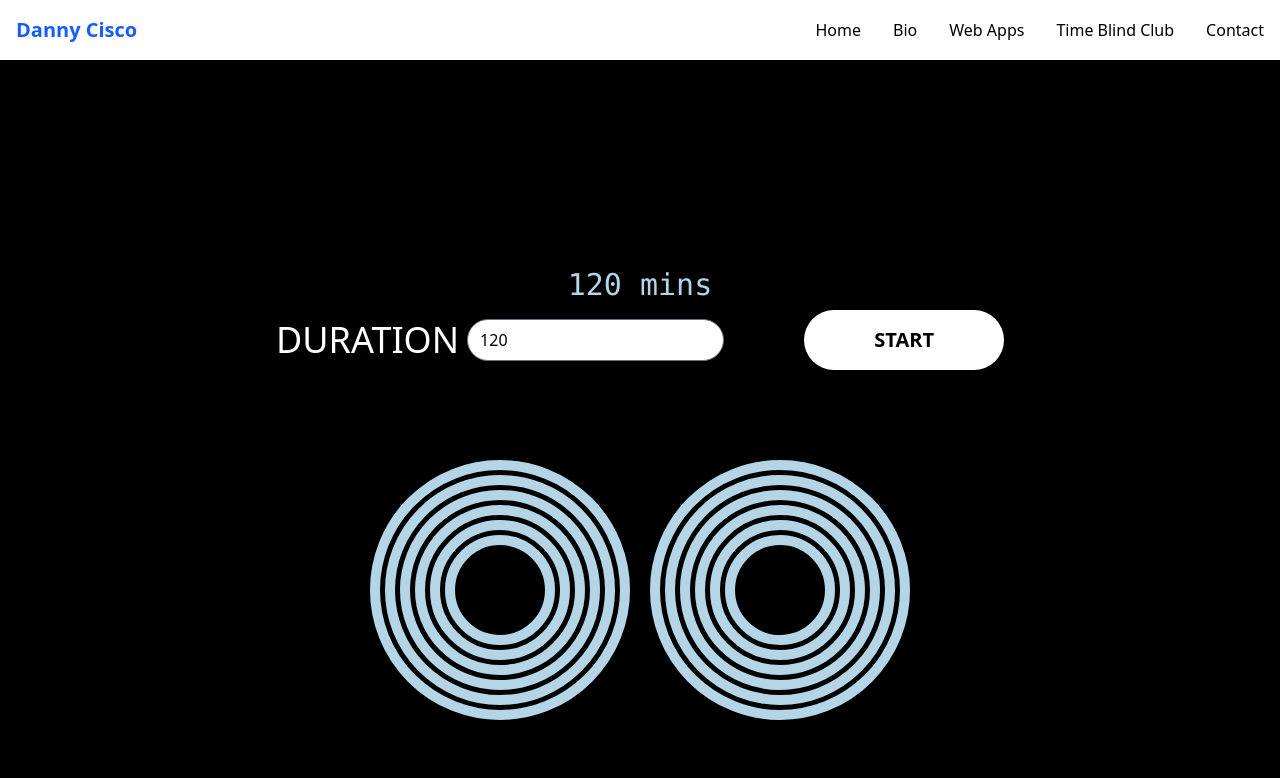
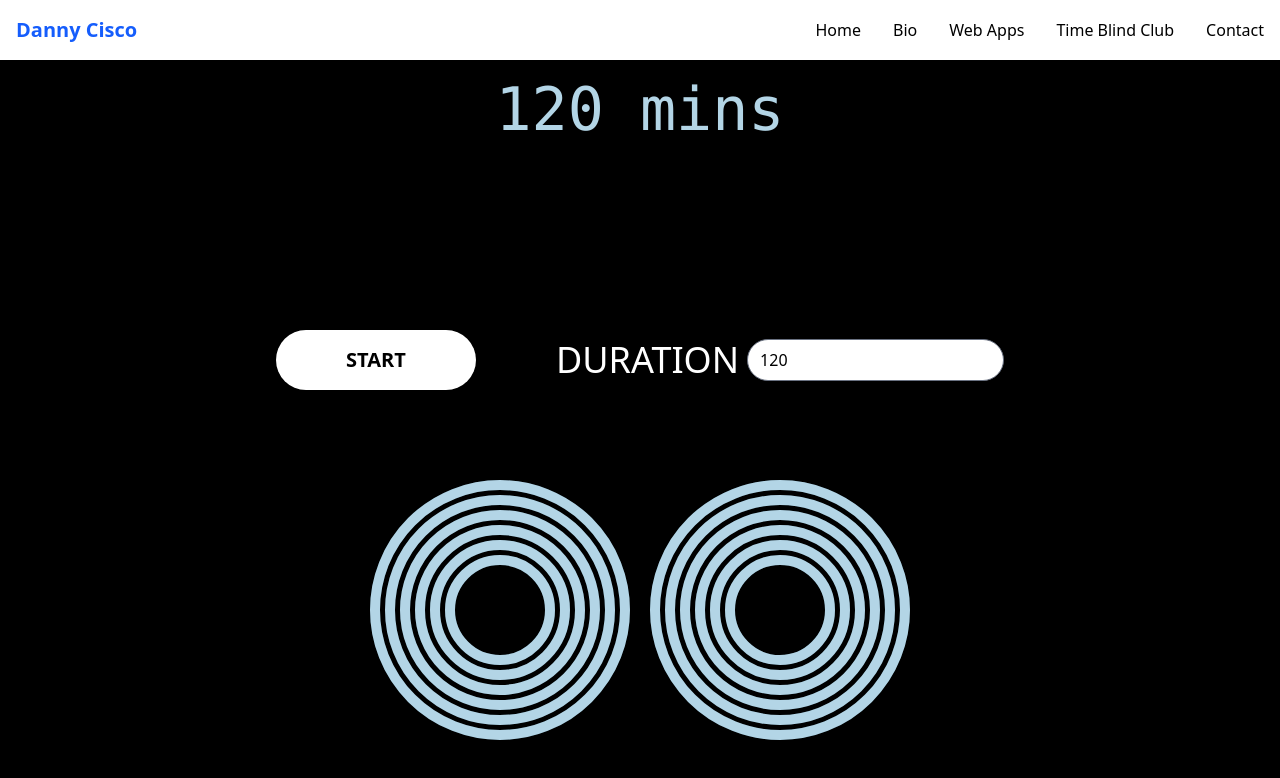
Before and after one commit to Danny-Cisco/danny-cisco, a SvelteKit app: page /timeblindclub in a window 1280 px wide. Shown: the top 778 px of the page. Built offline with nearby package versions, Linux system fonts and the light colour scheme.

Commit message:
layout tweak

```diff
--- a/src/lib/components/ring-timer/FullCircle.svelte
+++ b/src/lib/components/ring-timer/FullCircle.svelte
@@ -34,7 +34,7 @@
 
 <svg {height} {width} class="" transition:fade>
 	{#each ringsRadius as radius, index}
-		<CircleArc {height} {width} {stroke} color="hsl(200, 50%, 10%)" arc="1" {radius} />
+		<CircleArc {height} {width} {stroke} color="hsl(200, 50%, 12%)" arc="1" {radius} />
 
 		<CircleArc {height} {width} {stroke} color="hsl(200, 50%, 80%)" {radius} arc={timers[index]} />
 	{/each}
--- a/src/routes/timeblindclub/+page.svelte
+++ b/src/routes/timeblindclub/+page.svelte
@@ -69,37 +69,35 @@
 	});
 </script>
 
-<div class="flex h-full w-full flex-col items-center justify-center bg-black pt-10">
 <div class="relative w-full text-center">
 	{#key seconds}
 		<div
-				class=" absolute inset-0 p-8 font-mono text-[30px]"
+			class=" absolute inset-0 p-1 font-mono text-[60px]"
 			class:hidden={seconds % 2 !== 0}
 			style="color: hsl(200, 50%, 80%);"
 		>
 			{nowMins} mins
 		</div>
 		<div
-				class="absolute inset-0 p-8 font-mono text-[30px]"
+			class="absolute inset-0 p-1 font-mono text-[60px]"
 			class:hidden={seconds % 2 === 0}
-				style="color:hsl(200, 0%, 25%)"
+			style="color:hsl(200, 50%, 12%)"
 		>
 			{nowMins} mins
 		</div>
 	{/key}
 </div>
-	<div class="h-20"></div>
+<div class="flex h-full w-full flex-col items-center justify-center bg-black pt-40">
 	<div class="z-1 flex w-full items-center justify-center gap-20">
-		<div class="flex items-center gap-2">
-			<label class="text-4xl text-white" for="duration">DURATION</label>
-			<input type="number" id="duration" class="rounded-full" bind:value={timerDuration} />
-		</div>
-
 		<button
 			on:click={handleStartStop}
 			class="w-[200px] rounded-full bg-white p-4 text-xl font-bold hover:bg-gray-500 hover:text-white"
 			>{buttonLabel}</button
 		>
+		<div class="flex items-center gap-2">
+			<label class="text-4xl text-white" for="duration">DURATION</label>
+			<input type="number" id="duration" class="rounded-full" bind:value={timerDuration} />
+		</div>
 	</div>
 	<div class="h-20"></div>
 	<div class="flex flex-wrap items-center justify-center">
```
Lines whose indentation alone changed are shown as unchanged.
